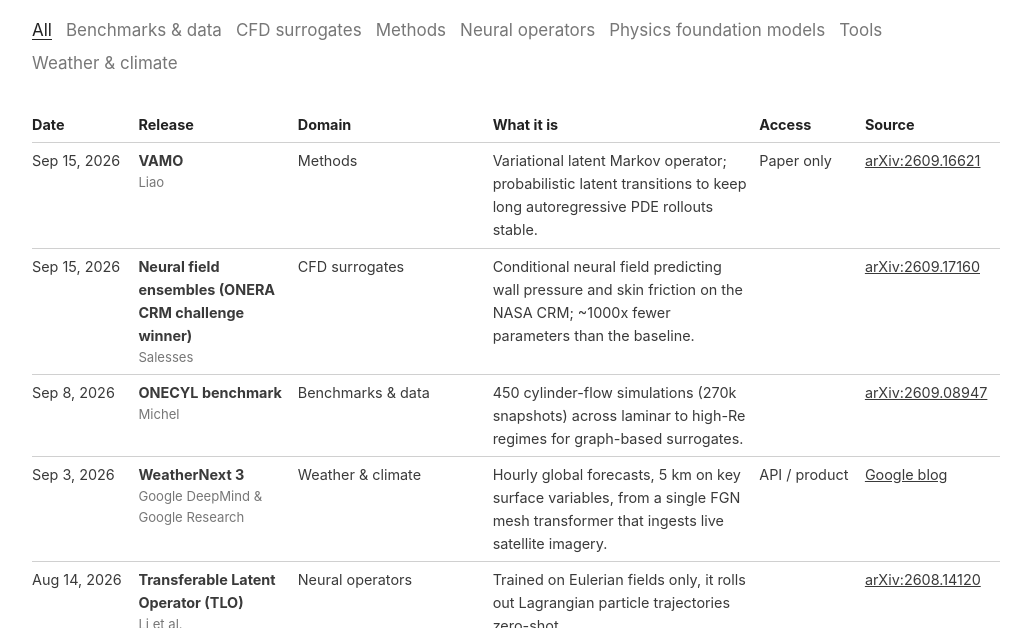
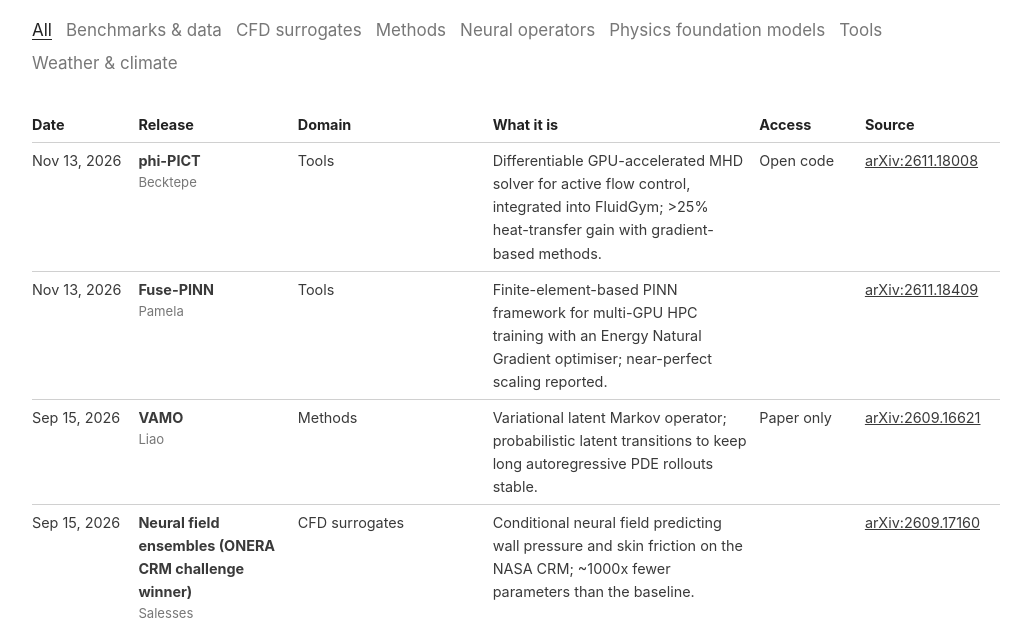
Before and after one commit to meshram1/sciml-weekly, a plain HTML site: page docs/releases.html in a window 1280 px wide. Shown: the part 203-831 px from the top of the page, without its empty margins (124-1155 px from the left). Drawn offline with Linux system fonts and the light colour scheme.

Commit message:
Draft issue #09

```diff
--- a/docs/feed.xml
+++ b/docs/feed.xml
@@ -1,4 +1,4 @@
 <?xml version="1.0" encoding="UTF-8"?>
 <rss version="2.0"><channel><title>SciML Weekly</title><link>https://meshram1.github.io/sciml-weekly/</link>
 <description>A weekly digest of new research in scientific machine learning, statistical learning, and AI for fluid dynamics and physics. Each issue is written to be readable without a PhD in the subfield, and every claim links to its source.</description><item><title>Rollouts that stay stable, hourly AI weather, and small models that win</title><link>https://meshram1.github.io/sciml-weekly/posts/issue-01.html</link><guid>https://meshram1.github.io/sciml-weekly/posts/issue-01.html</guid>
-<pubDate>Wed, 30 Sep 2026 00:00:00 -0400</pubDate><description>This issue covers September 2026: WeatherNext 3 moves AI weather forecasting to hourly updates, two papers attack error build-up in long neural-PDE rollouts, and in both a CFD challenge and a distillation study, much smaller models beat big ones.</description></item></channel></rss>
+<pubDate>Wed, 30 Sep 2026 00:00:00 +0000</pubDate><description>This issue covers September 2026: WeatherNext 3 moves AI weather forecasting to hourly updates, two papers attack error build-up in long neural-PDE rollouts, and in both a CFD challenge and a distillation study, much smaller models beat big ones.</description></item></channel></rss>
--- a/docs/releases.html
+++ b/docs/releases.html
@@ -21,7 +21,21 @@
 <div class="chips" role="group" aria-label="Filter by domain"><button class="chip on" data-d="all">All</button><button class="chip" data-d="Benchmarks &amp; data">Benchmarks &amp; data</button><button class="chip" data-d="CFD surrogates">CFD surrogates</button><button class="chip" data-d="Methods">Methods</button><button class="chip" data-d="Neural operators">Neural operators</button><button class="chip" data-d="Physics foundation models">Physics foundation models</button><button class="chip" data-d="Tools">Tools</button><button class="chip" data-d="Weather &amp; climate">Weather &amp; climate</button></div>
 <div class="table-wrap"><table class="releases">
 <thead><tr><th>Date</th><th>Release</th><th>Domain</th><th>What it is</th><th>Access</th><th>Source</th></tr></thead>
-<tbody><tr data-d="Methods">
+<tbody><tr data-d="Tools">
+<td class="nowrap"><time datetime="2026-11-13">Nov 13, 2026</time></td>
+<td><strong>phi-PICT</strong><div class="sub">Becktepe</div></td>
+<td><span class="dom">Tools</span></td>
+<td>Differentiable GPU-accelerated MHD solver for active flow control, integrated into FluidGym; &gt;25% heat-transfer gain with gradient-based methods.</td>
+<td class="nowrap">Open code</td>
+<td><a href="https://arxiv.org/abs/2611.18008">arXiv:2611.18008</a></td>
+</tr><tr data-d="Tools">
+<td class="nowrap"><time datetime="2026-11-13">Nov 13, 2026</time></td>
+<td><strong>Fuse-PINN</strong><div class="sub">Pamela</div></td>
+<td><span class="dom">Tools</span></td>
+<td>Finite-element-based PINN framework for multi-GPU HPC training with an Energy Natural Gradient optimiser; near-perfect scaling reported.</td>
+<td class="nowrap"></td>
+<td><a href="https://arxiv.org/abs/2611.18409">arXiv:2611.18409</a></td>
+</tr><tr data-d="Methods">
 <td class="nowrap"><time datetime="2026-09-15">Sep 15, 2026</time></td>
 <td><strong>VAMO</strong><div class="sub">Liao</div></td>
 <td><span class="dom">Methods</span></td>
```
Also changed, not shown: 2 other files.
